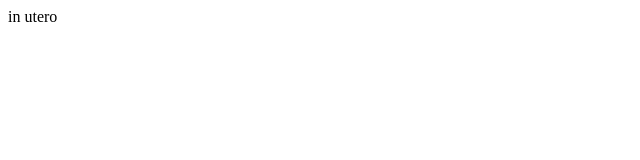
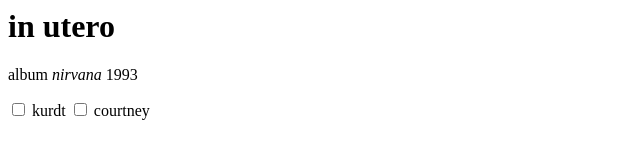
Before and after one commit to p33girl/ART101, a plain HTML site: page index.html in a window 1280 px wide. Shown: the whole page, without its empty margins (0-640 px from the left). Drawn offline with Linux system fonts and the light colour scheme.

Commit message:
Update index.html

```diff
--- a/index.html
+++ b/index.html
@@ -1 +1,4 @@
-in utero
+<h1> in utero </h1>
+<p> album <em> nirvana </em> 1993 </p>
+<input type="checkbox"> kurdt
+<input type="checkbox"> courtney
```
